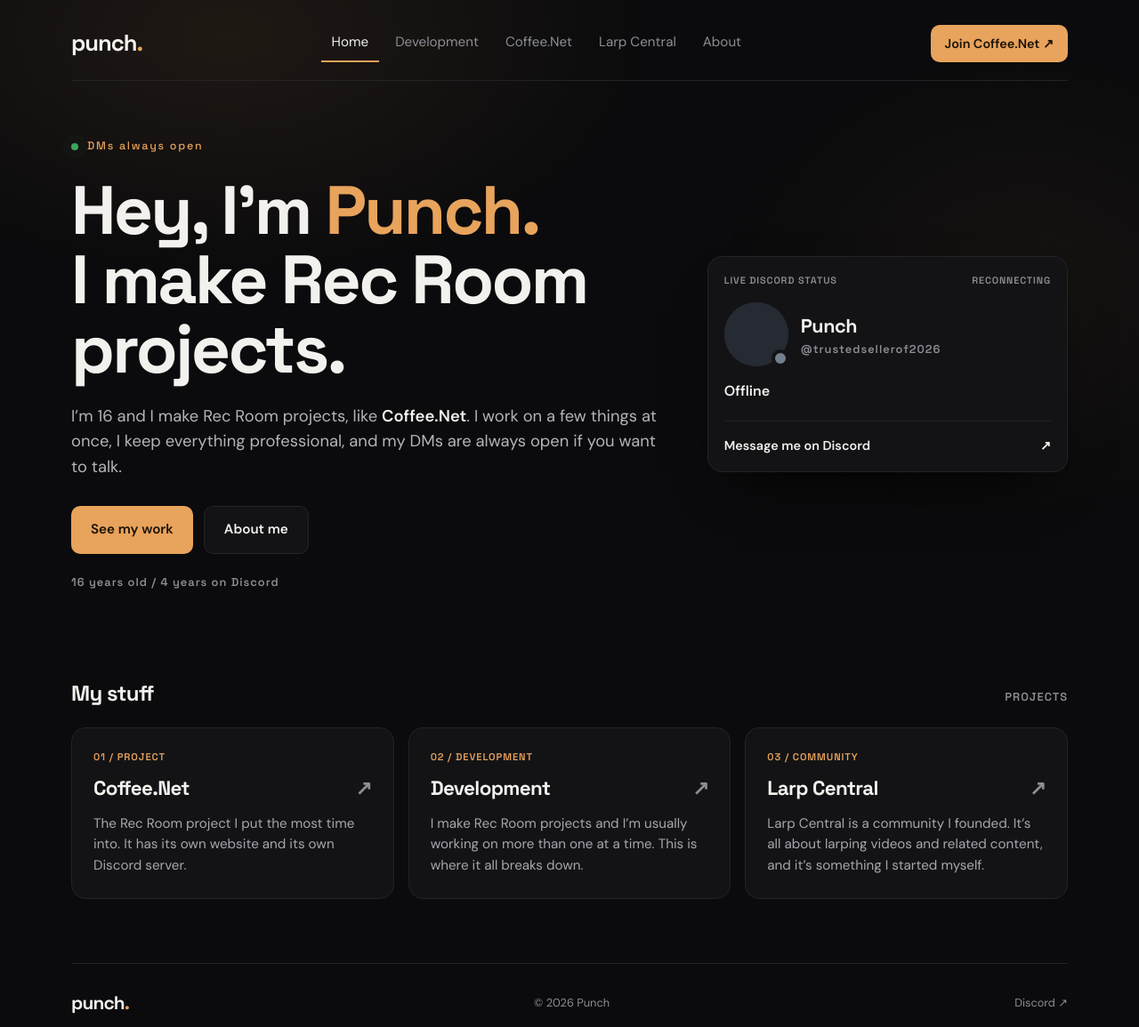
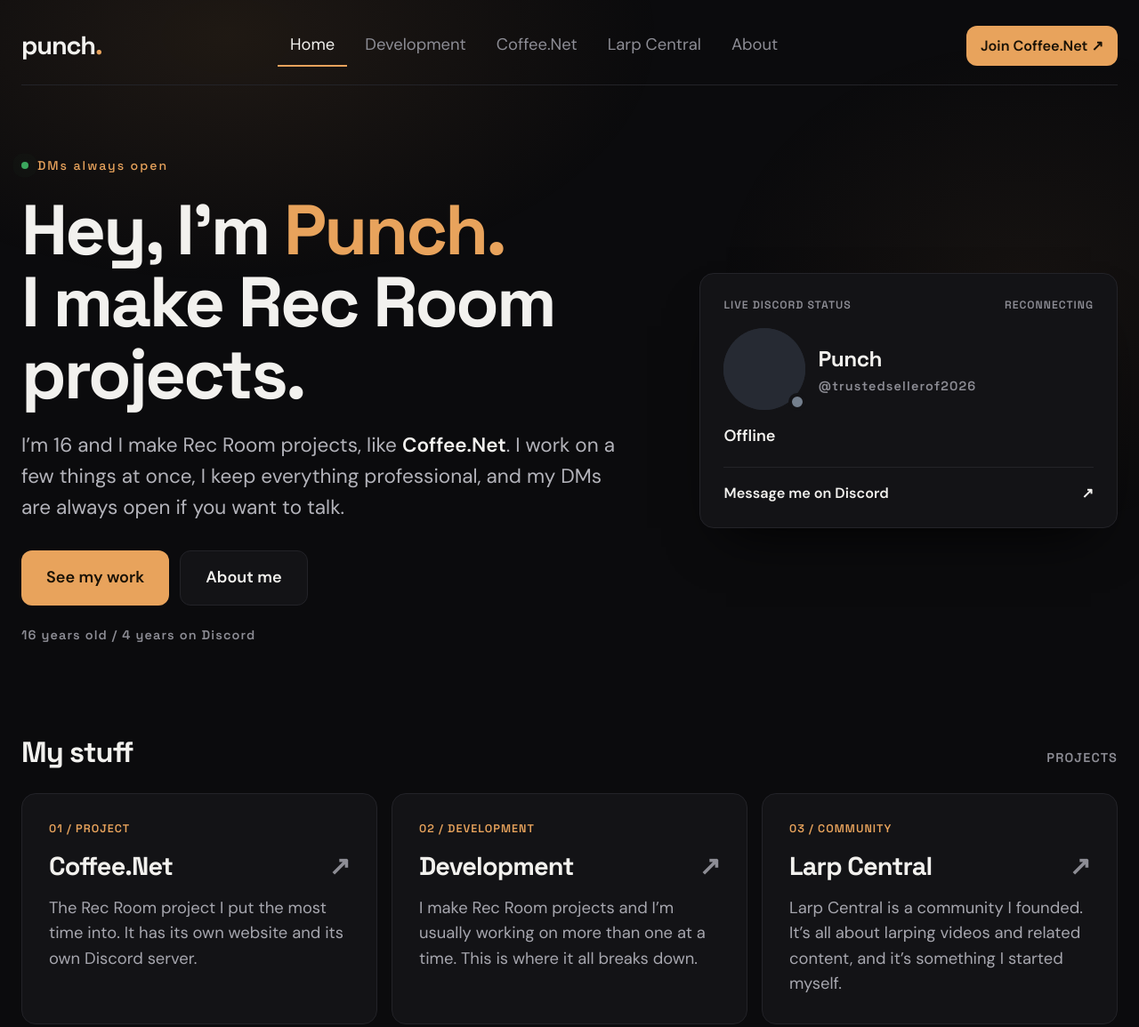
Before and after one commit to Plasma69420/punch-site, a plain HTML site: page index.html in a window 1280 px wide. Shown: the top 1155 px of the page at 89% size. Drawn offline with Linux system fonts and the light colour scheme; no server answers.

Commit message:
Refactor styles for improved layout and readability
Updated various styles for layout, font sizes, and padding in index.html.

```diff
--- a/index.html
+++ b/index.html
@@ -15,10 +15,10 @@
   --green:#3ba55d; --yellow:#faa61a; --red:#ed4245; --grey:#747f8d;
 }
 *{box-sizing:border-box;margin:0}
-html{scroll-behavior:smooth}
+html{scroll-behavior:smooth;font-size:clamp(17px,.55vw + 11px,22px)}
 body{background:var(--bg);color:var(--text);font-family:'DM Sans',system-ui,sans-serif;line-height:1.55;-webkit-font-smoothing:antialiased;min-height:100vh;display:flex;flex-direction:column}
 main{flex:1}
-.wrap{width:min(1120px,100% - 32px);margin-inline:auto}
+.wrap{width:min(1360px,100% - 48px);margin-inline:auto}
 .glow{position:fixed;inset:0;pointer-events:none;background:radial-gradient(700px 400px at 20% 5%,rgba(232,163,92,.09),transparent 70%),radial-gradient(500px 400px at 90% 40%,rgba(232,163,92,.05),transparent 70%);z-index:-1}
 a{color:inherit;text-decoration:none}
 .mono{font-family:'Space Grotesk',sans-serif;letter-spacing:.08em;font-weight:600}
@@ -28,11 +28,11 @@
 .logo{font-weight:800;font-size:1.6rem;letter-spacing:-.04em}
 .logo i{color:var(--accent);font-style:normal}
 #tabs{display:flex;gap:6px;flex-wrap:wrap;justify-content:center}
-#tabs a{padding:8px 12px;color:var(--muted);font-size:.95rem;border-bottom:2px solid transparent;transition:.15s}
+#tabs a{padding:8px 14px;color:var(--muted);font-size:1.02rem;border-bottom:2px solid transparent;transition:.15s}
 #tabs a:hover{color:var(--text)}
 #tabs a.active{color:var(--text);border-color:var(--accent)}
 
-.btn{display:inline-flex;align-items:center;gap:6px;padding:14px 22px;border-radius:10px;font-weight:600;font-size:.95rem;transition:transform .15s,background .15s,border-color .15s}
+.btn{display:inline-flex;align-items:center;gap:6px;padding:16px 28px;border-radius:12px;font-weight:600;font-size:1rem;transition:transform .15s,background .15s,border-color .15s}
 .btn:hover{transform:translateY(-2px)}
 .btn-sm{padding:10px 16px;font-size:.9rem}
 .btn-solid{background:var(--accent);color:var(--accent-ink)}
@@ -40,7 +40,7 @@
 .btn-ghost{border:1px solid var(--line);background:var(--panel)}
 .btn-ghost:hover{border-color:var(--accent)}
 
-.view{padding:64px 0 72px;animation:in .35s ease both}
+.view{padding:80px 0 96px;animation:in .35s ease both}
 .view[hidden]{display:none}
 @keyframes in{from{opacity:0;transform:translateY(8px)}to{opacity:1;transform:none}}
 
@@ -48,22 +48,22 @@
 .pulse{width:8px;height:8px;border-radius:50%;background:var(--green);box-shadow:0 0 0 0 rgba(59,165,93,.6);animation:pulse 2s infinite}
 @keyframes pulse{70%{box-shadow:0 0 0 10px transparent}100%{box-shadow:0 0 0 0 transparent}}
 h1,h2,h3,.logo,.p-name{font-family:'Space Grotesk','DM Sans',sans-serif}
-h1{font-size:clamp(2.6rem,6.5vw,4.8rem);line-height:1.02;letter-spacing:-.035em;font-weight:700}
+h1{font-size:clamp(2.8rem,6.2vw,5.6rem);line-height:1.02;letter-spacing:-.035em;font-weight:700}
 h1 em{color:var(--accent);font-style:normal}
-.h-md{font-size:clamp(2.2rem,5vw,3.6rem);margin-bottom:20px}
-.lead{color:#b3b3ba;font-size:1.15rem;max-width:56ch;margin:22px 0 30px}
+.h-md{font-size:clamp(2.4rem,5vw,4.2rem);margin-bottom:20px}
+.lead{color:#b3b3ba;font-size:1.25rem;max-width:60ch;margin:22px 0 30px}
 .lead b{color:var(--text)}
 .actions{display:flex;gap:12px;flex-wrap:wrap;margin-bottom:22px}
 .mt{margin-top:48px}
 
-.hero{display:grid;grid-template-columns:1.3fr .8fr;gap:56px;align-items:center;margin-bottom:96px}
+.hero{display:grid;grid-template-columns:1.25fr .85fr;gap:72px;align-items:center;margin-bottom:96px}
 .card{background:var(--panel);border:1px solid var(--line);border-radius:16px}
 
 /* presence */
-.presence{padding:18px;box-shadow:0 30px 60px -30px #000}
+.presence{padding:26px;box-shadow:0 30px 60px -30px #000}
 .card-top{display:flex;justify-content:space-between;font-size:.68rem;color:var(--muted);margin-bottom:16px}
 .p-head{display:flex;gap:14px;align-items:center}
-.avatar-wrap{position:relative;width:72px;height:72px;flex:none}
+.avatar-wrap{position:relative;width:92px;height:92px;flex:none}
 .avatar-wrap img{width:100%;height:100%;border-radius:50%;object-fit:cover;background:#262a33}
 .dot{position:absolute;right:-1px;bottom:-1px;width:20px;height:20px;border-radius:50%;border:4px solid var(--panel);background:var(--grey)}
 .dot.online{background:var(--green)} .dot.idle{background:var(--yellow)} .dot.dnd{background:var(--red)}
@@ -81,19 +81,19 @@
 .p-link:hover span{color:var(--accent)}
 
 .section-head{display:flex;justify-content:space-between;align-items:baseline;margin-bottom:20px}
-.section-head h2{font-size:1.5rem;letter-spacing:-.03em}
+.section-head h2{font-size:1.8rem;letter-spacing:-.03em}
 .grid3{display:grid;grid-template-columns:repeat(3,1fr);gap:16px}
 .grid2{display:grid;grid-template-columns:repeat(2,1fr);gap:16px;margin-top:40px}
 .grid2.mt{margin-top:48px}
-.tile{padding:24px;display:flex;flex-direction:column;gap:10px;transition:border-color .2s,transform .2s}
+.tile{padding:30px;display:flex;flex-direction:column;gap:10px;transition:border-color .2s,transform .2s}
 a.tile:hover{border-color:var(--accent);transform:translateY(-3px)}
 .tile .tag{color:var(--accent);font-size:.7rem}
-.tile h3{font-size:1.4rem;letter-spacing:-.03em;display:flex;justify-content:space-between}
+.tile h3{font-size:1.6rem;letter-spacing:-.03em;display:flex;justify-content:space-between}
 .tile h3 i{font-style:normal;color:var(--muted)}
-.tile p{color:#a6a6ae;font-size:.95rem}
+.tile p{color:#a6a6ae;font-size:1.02rem}
 
 .about{display:grid;grid-template-columns:1.4fr .6fr;gap:40px;margin-top:36px;align-items:start}
-.prose p{color:#b8b8bf;font-size:1.1rem;margin-bottom:18px}
+.prose p{color:#b8b8bf;font-size:1.2rem;margin-bottom:18px}
 .prose b{color:var(--text)}
 .facts{padding:8px 22px}
 .facts div{display:flex;justify-content:space-between;align-items:center;padding:16px 0;border-bottom:1px solid var(--line)}
```
